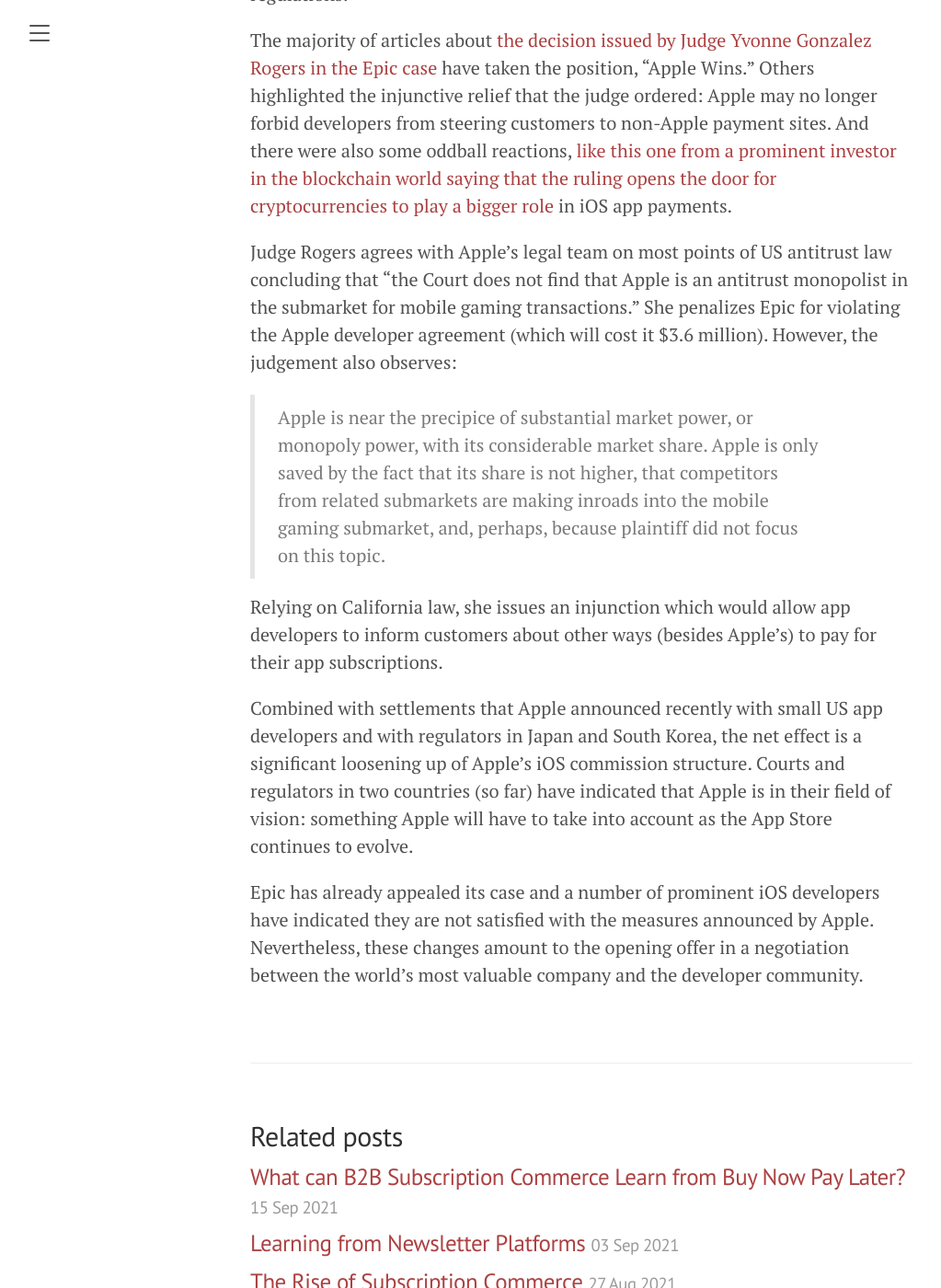
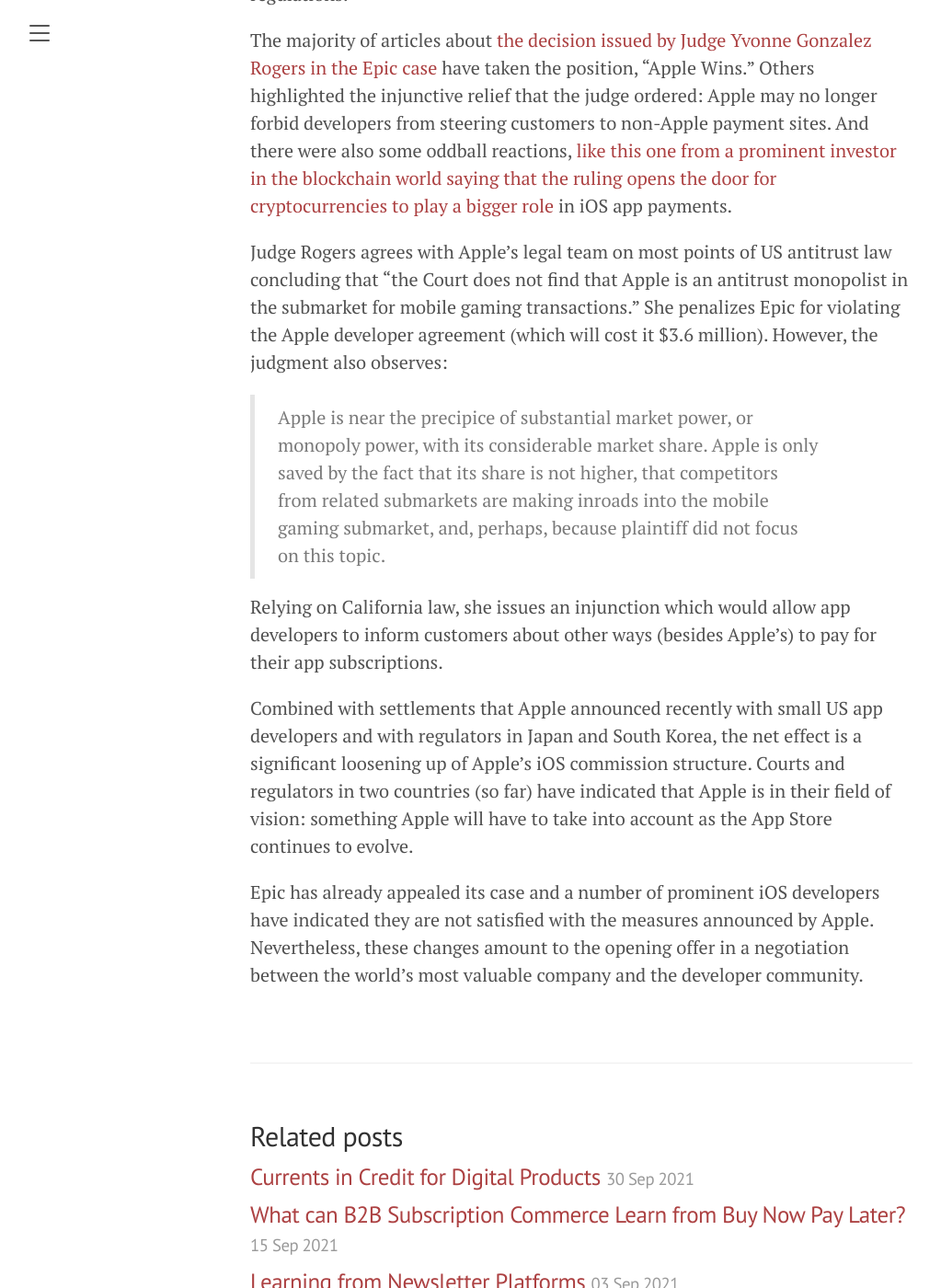
Before and after one commit to scribal-io/scribal-io.github.io, a Jekyll site: the page built from _posts/2021-09-19-epic-apple-pt2.md, in a window 1280 px wide and 1400 px high, scrolled down 483 px. Shown: the whole window at 92% size, without its empty margins (8-1031 px from the left). Built offline with Jekyll 4.4.1, drawn with Linux system fonts in a browser that asks for light colours; nearby versions of some CDN libraries.

Commit message:
Blog post - Credit

```diff
--- a/_posts/2021-09-19-epic-apple-pt2.md
+++ b/_posts/2021-09-19-epic-apple-pt2.md
@@ -11,7 +11,7 @@
 
 The majority of articles about [the decision issued by Judge Yvonne Gonzalez Rogers in the Epic case](https://cand.uscourts.gov/cases-e-filing/cases-of-interest/epic-games-inc-v-apple-inc/) have taken the position, “Apple Wins.” Others highlighted the injunctive relief that the judge ordered: Apple may no longer forbid developers from steering customers to non-Apple payment sites. And there were also some oddball reactions, [like this one from a prominent investor in the blockchain world saying that the ruling opens the door for cryptocurrencies to play a bigger role](https://avc.com/2021/09/the-apple-epic-decision-is-a-breakthrough-for-crypto/) in iOS app payments.
 
-Judge Rogers agrees with Apple’s legal team on most points of US antitrust law concluding that “the Court does not find that Apple is an antitrust monopolist in the submarket for mobile gaming transactions.” She penalizes Epic for violating the Apple developer agreement (which will cost it $3.6 million). However, the judgement also observes:
+Judge Rogers agrees with Apple’s legal team on most points of US antitrust law concluding that “the Court does not find that Apple is an antitrust monopolist in the submarket for mobile gaming transactions.” She penalizes Epic for violating the Apple developer agreement (which will cost it $3.6 million). However, the judgment also observes:
 
 > Apple is near the precipice of substantial market power, or monopoly power, with its considerable market share. Apple is only saved by the fact that its share is not higher, that competitors from related submarkets are making inroads into the mobile gaming submarket, and, perhaps, because plaintiff did not focus on this topic.
 
```
Also changed, not shown: _posts/2021-09-30-extending-credit.md (added, +22 -0 lines).
